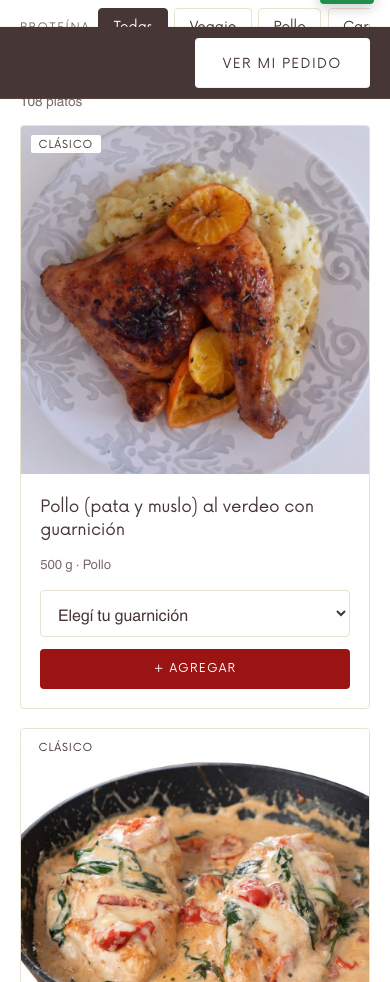
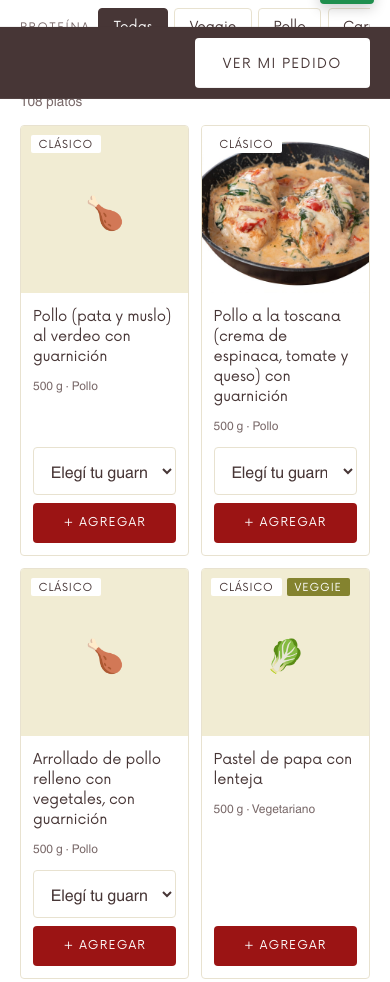
Before and after one commit to tobios134/tastylunch, a plain HTML site: page viandas.html in a window 390 px wide. Shown: the part 824-1806 px from the top of the page. Drawn offline with Linux system fonts and the light colour scheme.

Commit message:
Viandas en dos columnas en celular y sin foto de pollo por defecto
Co-Authored-By: Claude Sonnet 5.5 <noreply@anthropic.com>

```diff
--- a/css/styles.css
+++ b/css/styles.css
@@ -226,6 +226,13 @@ label.campo > span { display: block; margin-bottom: .25rem; color: var(--texto-s
 .pieza .pie { display: flex; justify-content: space-between; align-items: center; gap: .5rem; margin-top: .4rem; flex-wrap: wrap; }
 .galeria { display: grid; grid-template-columns: repeat(6, 1fr); gap: .5rem; margin: 0 0 1.5rem; }
 .galeria img { width: 100%; height: auto; aspect-ratio: 1 / 1; object-fit: cover; border-radius: var(--r); }
+@media (max-width: 640px) {
+  .grilla { grid-template-columns: repeat(2, 1fr); gap: .7rem; }
+  .plato-foto { font-size: 2rem; }
+  .plato-cuerpo { padding: .9rem .75rem .8rem; gap: .5rem; }
+  .plato-cuerpo h3 { font-size: .92rem; }
+  .plato-meta { font-size: .75rem; }
+}
 @media (max-width: 760px) { .galeria { grid-template-columns: repeat(3, 1fr); } }
 .pieza .precio { font: 400 1.25rem var(--f-sub); color: var(--rojo); }
 
@@ -246,6 +253,5 @@ label.campo > span { display: block; margin-bottom: .25rem; color: var(--texto-s
   .filtros-fila { flex-wrap: nowrap; overflow-x: auto; padding-bottom: .2rem; scrollbar-width: none; }
   .filtros-fila > span:not(.etq) { display: inline-flex; gap: .4rem; }
   .filtros-fila .etq, .chip { flex-shrink: 0; white-space: nowrap; }
-  .grilla { grid-template-columns: 1fr; }
 }
 @media (prefers-reduced-motion: reduce) { * { transition: none !important; scroll-behavior: auto !important; } }
--- a/data/viandas.json
+++ b/data/viandas.json
@@ -7,7 +7,6 @@
  ],
  "minimoViandas": 10,
  "todosConGuarnicion": false,
- "fotoPorDefecto": "assets/img/viandas/pollo-al-horno.jpg",
  "fotos": {
   "estofado-de-osobuco-con-guarnicion": "assets/img/viandas/estofado-de-osobuco.jpg",
   "pastel-de-papa": "assets/img/viandas/pastel-de-papa.jpg",
```
